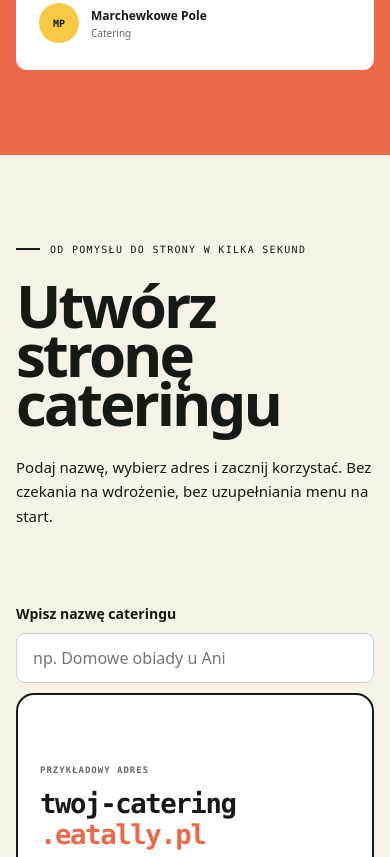
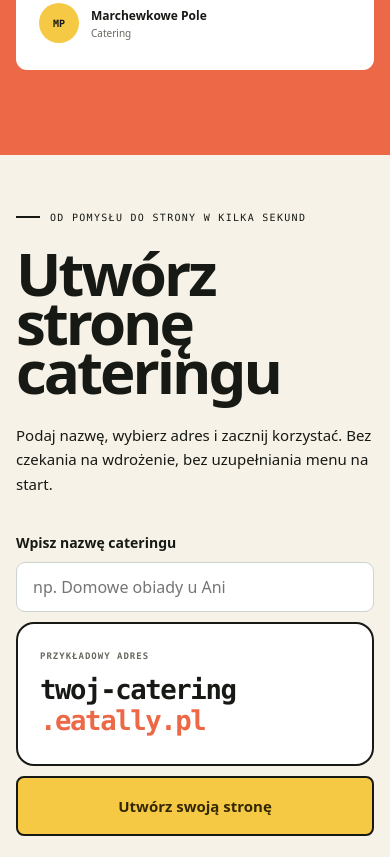
Before and after one commit to aambrozkiewicz/eatally-landing, a website built with Vite: page index.html in a window 390 px wide. Shown: the part 8200-9057 px from the top of the page. Built offline with nearby package versions, Linux system fonts and the light colour scheme.

Commit message:
wysokosc

```diff
--- a/src/style.scss
+++ b/src/style.scss
@@ -1132,7 +1132,7 @@ h3 {
   position: relative;
   overflow: hidden;
   min-height: 100dvh;
-  padding: 120px 0;
+  padding-block: clamp(48px, 9dvh, 96px);
   display: flex;
   align-items: center;
   color: $ink;
@@ -1172,8 +1172,8 @@ h3 {
 }
 
 .launch-window-body {
-  min-height: 285px;
-  padding: clamp(32px, 5vw, 52px);
+  min-height: 200px;
+  padding: clamp(24px, 4vw, 44px);
   display: flex;
   flex-direction: column;
   justify-content: center;
@@ -1412,7 +1412,7 @@ footer a:not(.logo) {
   }
   .instant-launch-grid {
     grid-template-columns: 1fr;
-    gap: 75px;
+    gap: 36px;
   }
   .instant-launch-copy {
     max-width: 680px;
@@ -1609,7 +1609,8 @@ footer a:not(.logo) {
     font-size: 38px;
   }
   .instant-launch {
-    padding-block: 88px;
+    min-height: auto;
+    padding-block: 56px;
   }
   .instant-launch::before {
     mask-image: linear-gradient(#000, transparent 85%);
@@ -1625,8 +1626,8 @@ footer a:not(.logo) {
     box-shadow: none;
   }
   .launch-window-body {
-    min-height: 225px;
-    padding: 30px 22px;
+    min-height: 140px;
+    padding: 24px 22px;
   }
   .launch-window-body strong {
     font-size: clamp(20px, 7vw, 30px);
```
